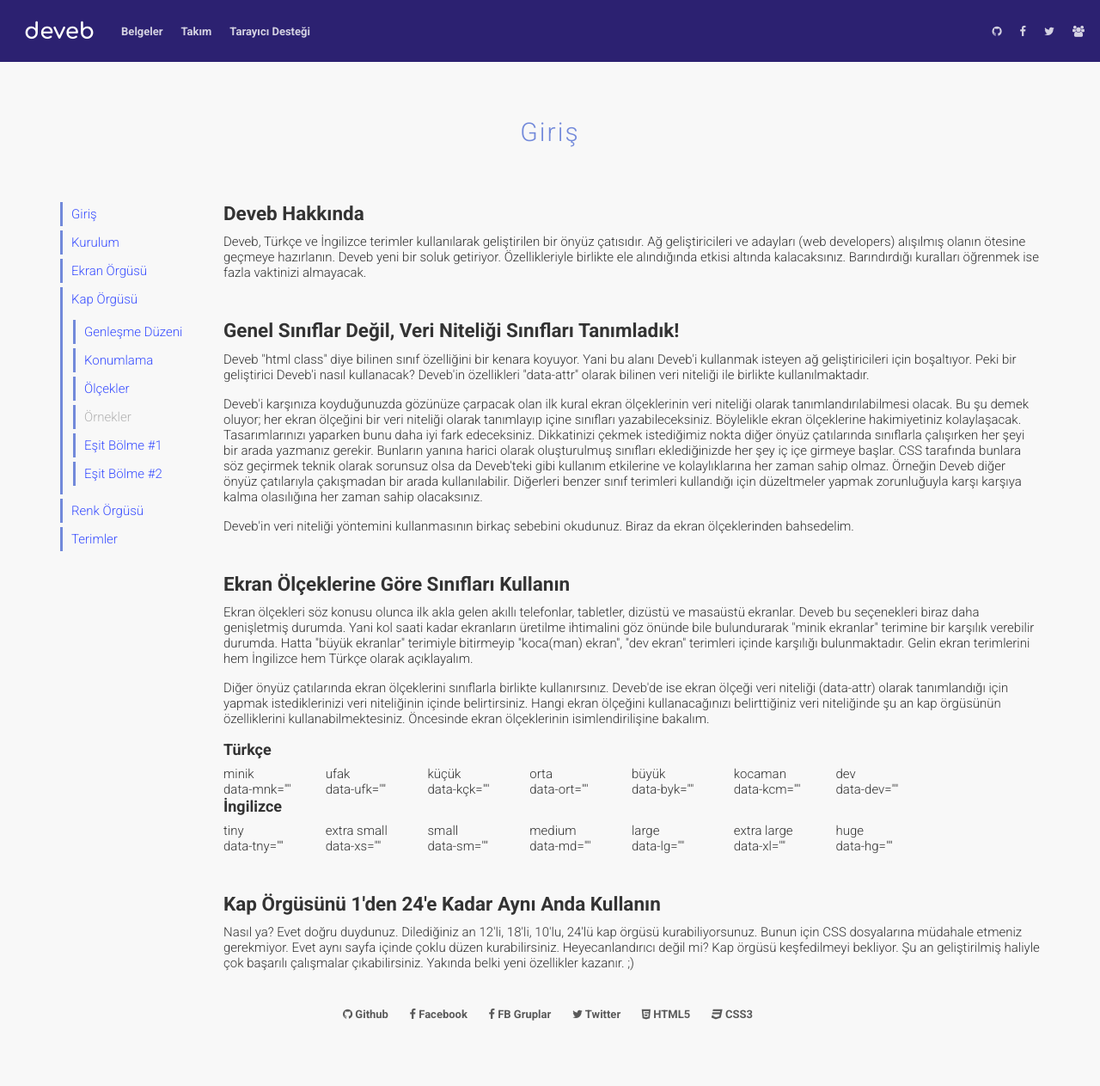
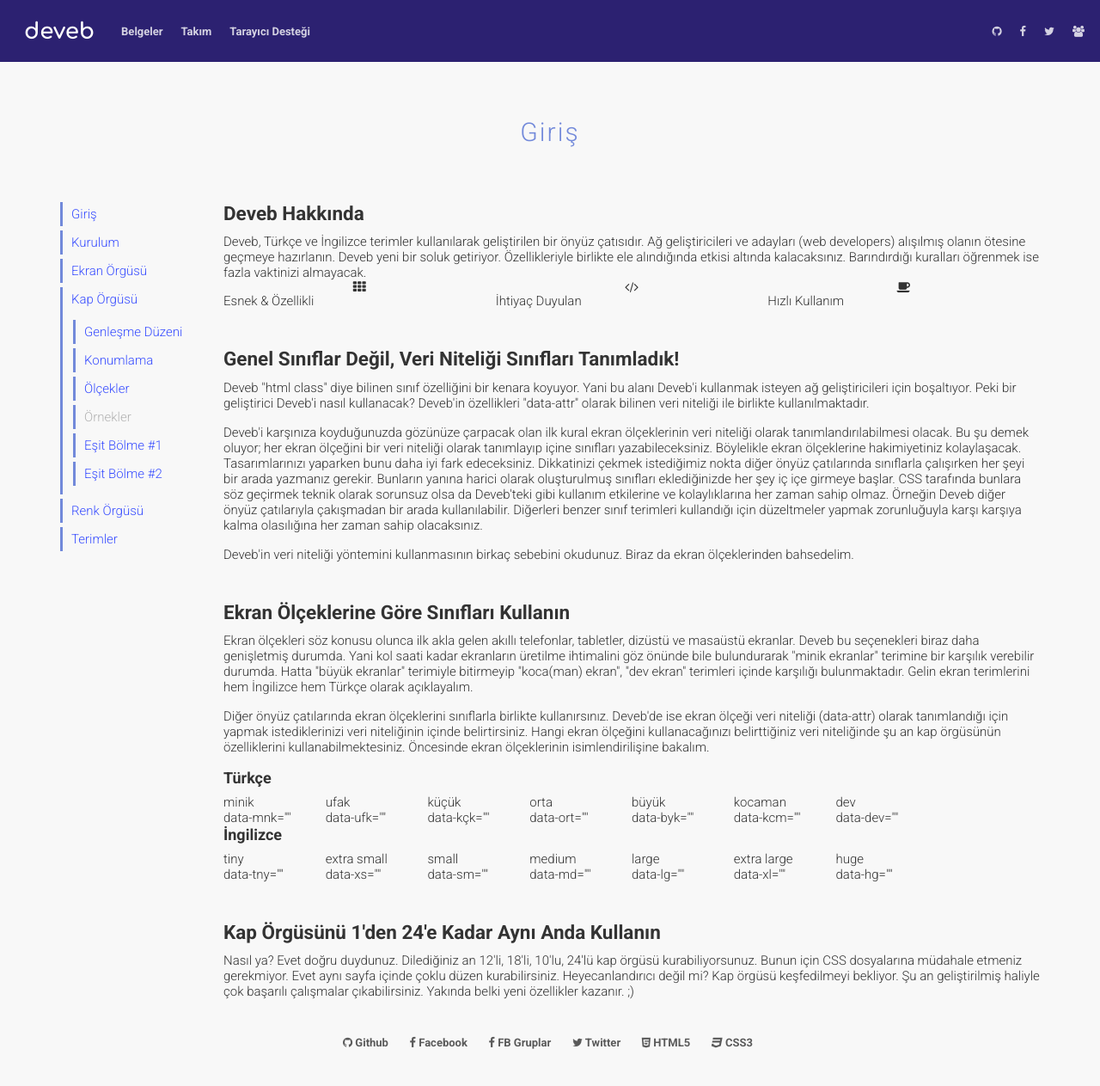
Before and after one commit to data-deveb/data-deveb.github.io, a Jekyll site: the page built from belgeler/deveb.html, in a window 1280 px wide. Shown: the whole page at 86% size. Built offline with Jekyll 4.4.1, drawn with Linux system fonts in a browser that asks for light colours; before the commit the page ends 1230 px from its top, so only the background shows below that.

Commit message:
güncelleme

```diff
--- a/belgeler/deveb.html
+++ b/belgeler/deveb.html
@@ -4,6 +4,20 @@
 ---
 <h1>Deveb Hakkında</h1>
 <p>Deveb, Türkçe ve İngilizce terimler kullanılarak geliştirilen bir önyüz çatısıdır. Ağ geliştiricileri ve adayları (web developers) alışılmış olanın ötesine geçmeye hazırlanın. Deveb yeni bir soluk getiriyor. Özellikleriyle birlikte ele alındığında etkisi altında kalacaksınız. Barındırdığı kuralları öğrenmek ise fazla vaktinizi almayacak.</p>
+
+<div data-gnl="1 1p ortada" data-kçk="1 3p">
+  <i class="fa fa-th" aria-hidden="true"></i>
+  <p>Esnek & Özellikli</p>
+</div>
+<div data-gnl="1 1p ortada" data-kçk="1 3p">
+  <i class="fa fa-code" aria-hidden="true"></i>
+  <p>İhtiyaç Duyulan</p>
+</div>
+<div data-gnl="1 1p ortada" data-kçk="1 3p">
+  <i class="fa fa-coffee" aria-hidden="true"></i>
+  <p>Hızlı Kullanım</p>
+</div>
+
 <h1>Genel Sınıflar Değil, Veri Niteliği Sınıfları Tanımladık!</h1>
 <p>Deveb "html class" diye bilinen sınıf özelliğini bir kenara koyuyor. Yani bu alanı Deveb'i kullanmak isteyen ağ geliştiricileri için boşaltıyor. Peki bir geliştirici Deveb'i nasıl kullanacak? Deveb'in özellikleri "data-attr" olarak bilinen veri niteliği ile birlikte kullanılmaktadır.</p>
 <p>Deveb'i karşınıza koyduğunuzda gözünüze çarpacak olan ilk kural ekran ölçeklerinin veri niteliği olarak tanımlandırılabilmesi olacak. Bu şu demek oluyor; her ekran ölçeğini bir veri niteliği olarak tanımlayıp içine sınıfları yazabileceksiniz. Böylelikle ekran ölçeklerine hakimiyetiniz kolaylaşacak. Tasarımlarınızı yaparken bunu daha iyi fark edeceksiniz. Dikkatinizi çekmek istediğimiz nokta diğer önyüz çatılarında sınıflarla çalışırken her şeyi bir arada yazmanız gerekir. Bunların yanına harici olarak oluşturulmuş sınıfları eklediğinizde her şey iç içe girmeye başlar. CSS tarafında bunlara söz geçirmek teknik olarak sorunsuz olsa da Deveb'teki gibi kullanım etkilerine ve kolaylıklarına her zaman sahip olmaz. Örneğin Deveb diğer önyüz çatılarıyla çakışmadan bir arada kullanılabilir. Diğerleri benzer sınıf terimleri kullandığı için düzeltmeler yapmak zorunluğuyla karşı karşıya kalma olasılığına her zaman sahip olacaksınız.</p>
```
